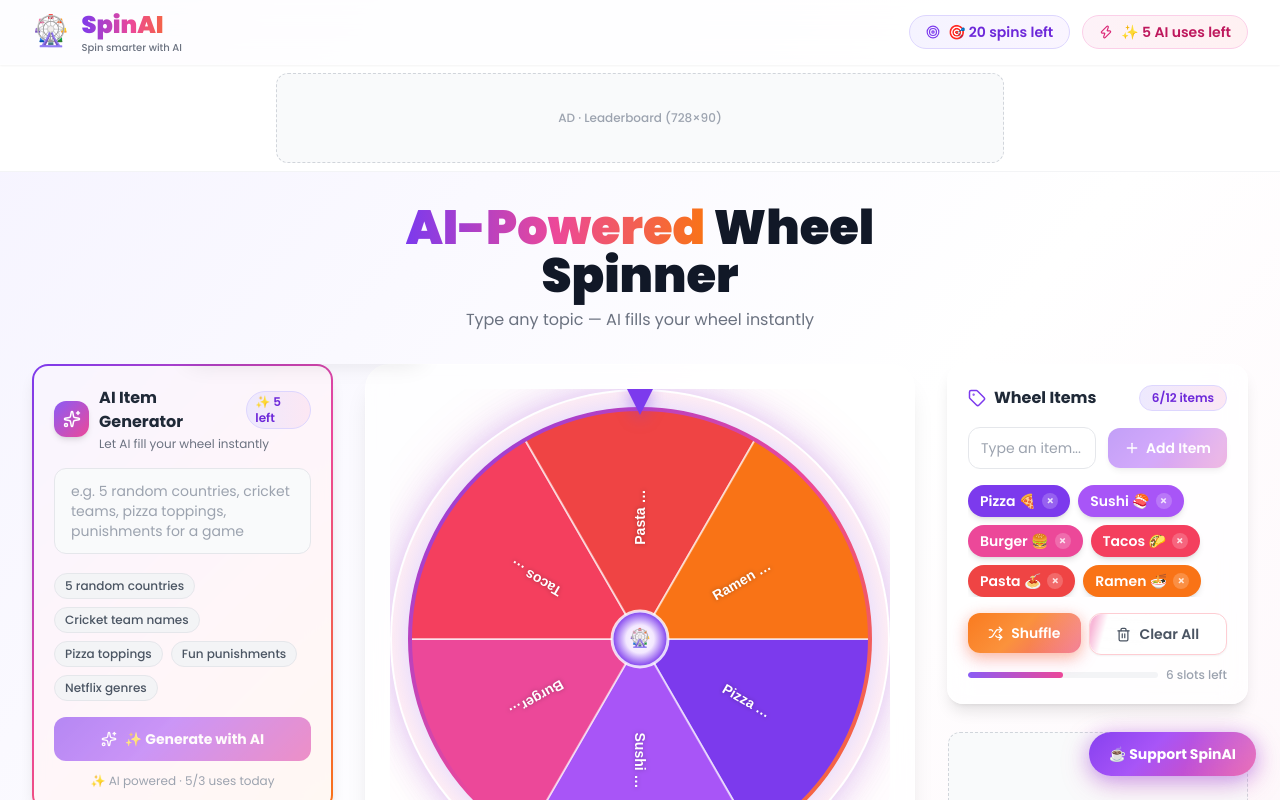
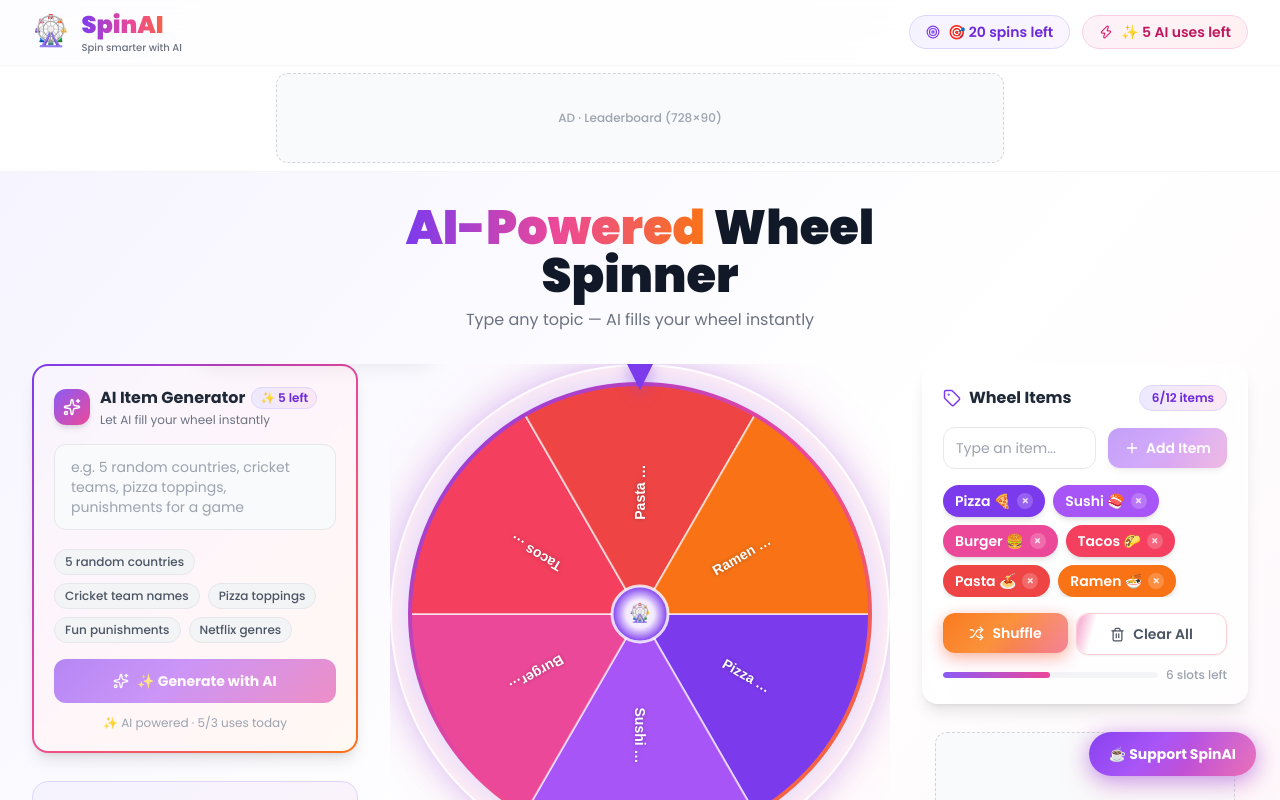
Before and after one commit to coddies/Spin-Ai, a React (Vite) app: page / in a window 1280 px wide. Shown: the top 800 px of the page. Built offline with nearby package versions, Linux system fonts and the light colour scheme.

Commit message:
style: removed container box around wheel spinner for a cleaner look

```diff
--- a/src/App.jsx
+++ b/src/App.jsx
@@ -193,7 +193,7 @@ function App() {
 
           {/* Center: Wheel */}
           <div className="flex flex-col items-center gap-6 lg:order-2">
-            <div className="bg-white/70 backdrop-blur-md border border-white/60 rounded-3xl p-6 shadow-xl w-full flex flex-col items-center">
+            <div className="w-full flex flex-col items-center">
               <Wheel
                 items={items}
                 onResult={handleResult}
```
